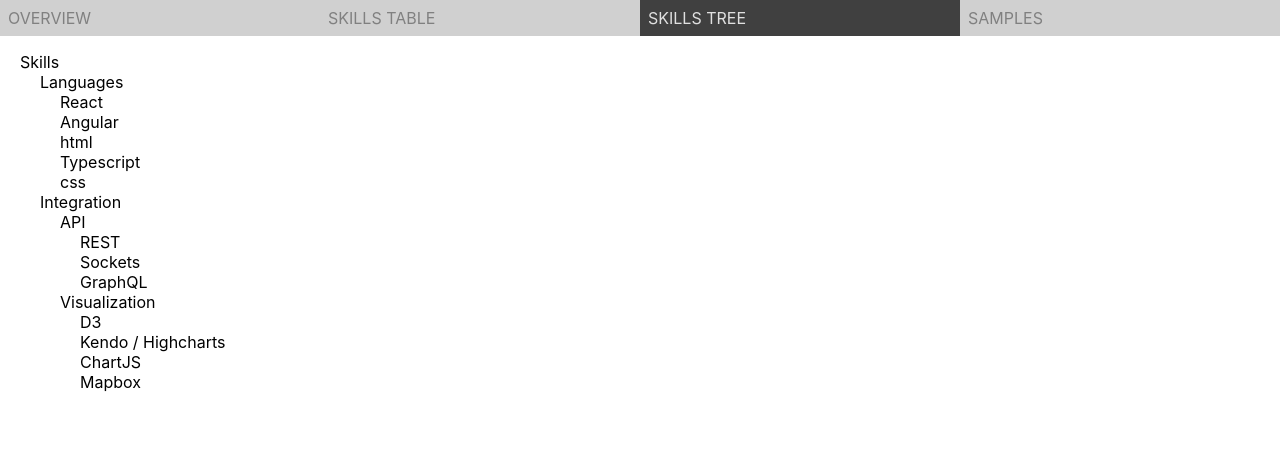
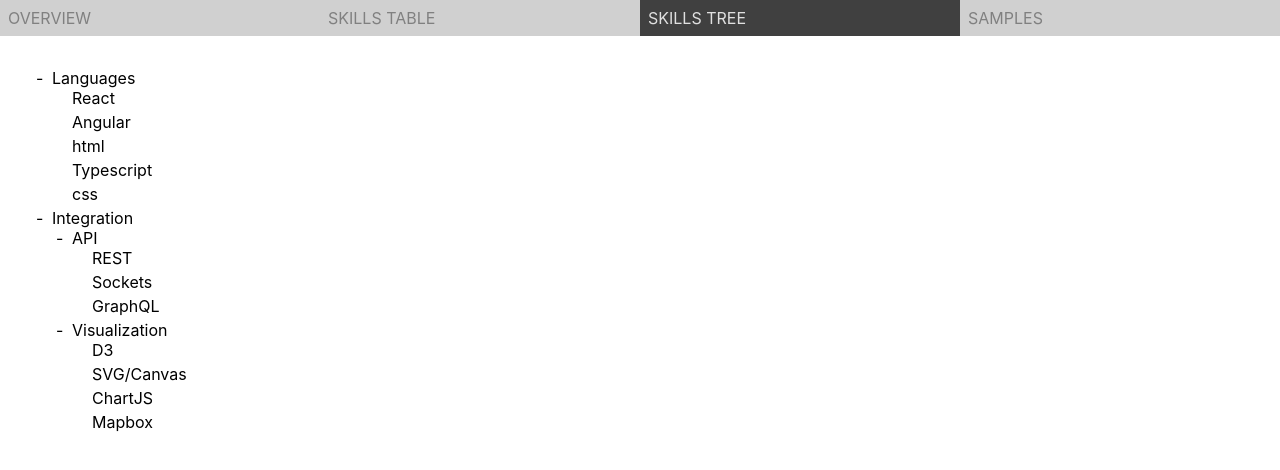
Before and after one commit to oolox/pcousineau-react, a React (Create React App) app: page / in a window 1280 px wide. Both pictures are taken after a click on the element "SKILLS TREE". Shown: the top 470 px of the page. Built offline with nearby package versions, Linux system fonts and the light colour scheme.

Commit message:
Fixed table

```diff
--- a/src/components/skills/skills.tsx
+++ b/src/components/skills/skills.tsx
@@ -5,23 +5,28 @@
 import "./skills.css"
 import {skillsItemType} from "../../App.types";
 
+interface sortOptionType {
+    id: string;
+    direction?: 'asc' | 'desc';
+    isSort?: boolean;
+}
+
 const Skills = () => {
     const dispatch = useAppDispatch()
     const count: number = useAppSelector(selectCount);
     const skills: skillsItemType[] = useAppSelector(selectSkills);
 
-    const initSort: any[] = Object.keys(skills[0]).map((id) => {
+    const initSort: sortOptionType[] = Object.keys(skills[0]).map((id) => {
         return {id: id, direction: 'asc', isSort: false}
     });
 
     const [viewlist, setViewlist] = React.useState(skills);
-    const [sortBy, setSortBy] = React.useState({id: 'type', direction: 'asc'});
     const [sortObj, setSortObj] = React.useState(initSort);
+    const [sortBy, setSortBy]= React.useState( {id:''});
 
-    const doSort = (col: any) => {
 
-        const dir = col.direction === 'asc' ? 1 : -1;
-
+    const doSort = (col: sortOptionType) => {
+        const dir:1|-1 = col.direction === 'asc' ? 1 : -1;
         switch (col.id) {
             case 'rating':
                 setViewlist([...viewlist].sort((a, b) => {
@@ -46,8 +51,9 @@
         }
     }
 
-    const sortSkillsList = (col: any) => {
+    const sortSkillsList = (col: sortOptionType) => {
         let updated: any = {};
+
             if (col.id === sortBy.id) {
                 updated = sortObj.map(item => {
                     if (col.id === item.id) {
@@ -61,7 +67,6 @@
                     } else return {...item, isSort: false};
                 });
             }
-
             updated.forEach((item: any) => {
                 if (item.id === col.id) {
                     setSortBy(item);
@@ -69,9 +74,10 @@
                 }
             })
             setSortObj(updated);
+
     }
 
-    const skillsHeader = sortObj.map((col: any) => {
+    const skillsHeader = sortObj.map((col: sortOptionType) => {
         return <td
             onClick={() => sortSkillsList(col)}
             style={ { backgroundColor: col.isSort ? '#202020' : '#808080'}}
--- /dev/null
+++ b/src/components/skilltree/skilltree.css
@@ -0,0 +1,4 @@
+.skilltree
+{
+    padding: 1rem;
+}
--- a/src/components/skilltree/skilltree.tsx
+++ b/src/components/skilltree/skilltree.tsx
@@ -1,20 +1,39 @@
 import React from "react";
 import { skillTree, skillTreeType } from '../../services/skillTreeData';
-
+import './skilltree.css';
 
 const Skilltree = () => {
 
-    console.log('skilltree => ',skillTree);
+    const [showBranch, setShowBranch ] = React.useState<String[]>([]);
+
+    const toggleBranch = ( node: skillTreeType ) => {
+            showBranch.includes(node.name) ?
+                setShowBranch(showBranch.filter( (name) => node.name !== name)) :
+                setShowBranch([...showBranch,node.name]);
+    }
 
     const RenderTree = (data:skillTreeType[]) => {
         return (
             <div style={{ paddingLeft: "20px" }}>
                 {data.map((node:skillTreeType) => {
                     return (
-                        <div key={node.name}> {node.name}
-                            {(node.children && node.children.length > 0) ? RenderTree(node.children)  : ''}
+                        <div key={node.name} style={{ 'cursor': (node.children && node.children.length>0) ? 'pointer' : 'default'}}>
+                            <div
+                                style={ { display: 'inline-flex'}}
+                                onClick={() =>  (node.children && node.children.length>0) && toggleBranch(node) }>
+                                    <div style={{ width: '1rem' }}>
+                                        {node.children ?  showBranch.includes(node.name) ? "+" :'-' : '' }
+                                    </div>
+                                    <div>
+                                        {node.name}
+                                    </div>
+                            </div>
+                            <div style={{ 'display': showBranch.includes(node.name) ? "none" :'inline' }}>
+                                { node.children  && RenderTree(node.children) }
+                            </div>
                         </div>
-                    );
+                )
+                    ;
                 })}
             </div>
         );
--- a/src/services/skillTreeData.ts
+++ b/src/services/skillTreeData.ts
@@ -1,14 +1,12 @@
-
 
 export interface skillTreeType {
     name: string;
     isFolder?: boolean;
     children?: any;
+    show?: boolean;
 }
 
-export const skillTree : skillTreeType[] =[{
-    name: "Skills",
-    children: [
+export const skillTree : skillTreeType[] =[
         { name: "Languages",
           children: [
               { name: "React" },
@@ -33,7 +31,7 @@
                     name: "Visualization",
                     children: [
                         { name: "D3" },
-                        { name: "Kendo / Highcharts" },
+                        { name: "SVG/Canvas" },
                         { name: "ChartJS" },
                         { name: "Mapbox" },
                     ]
@@ -42,4 +40,3 @@
             ]
         }
     ]
-}]
```
Lines whose indentation alone changed are shown as unchanged.
